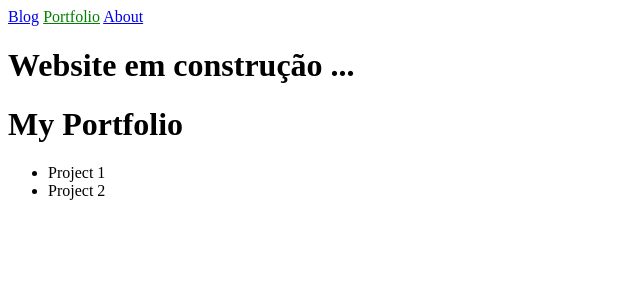
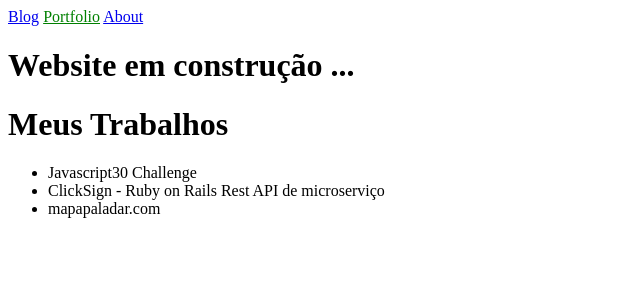
Before and after one commit to APonce911/jekyll-mywebsite, a Jekyll site: the page built from portfolio.html, in a window 1280 px wide. Shown: the top 300 px of the page, without its empty margins (0-640 px from the left). Built offline with Jekyll 4.4.1, drawn with Linux system fonts in a browser that asks for light colours.

Commit message:
portfolio titles

```diff
--- a/portfolio.html
+++ b/portfolio.html
@@ -2,9 +2,10 @@
 <!-- layout: default -->
 title: Portfolio
 ---
-<h1>My Portfolio</h1>
+<h1>Meus Trabalhos</h1>
 
 <ul>
-    <li>Project 1</li>
-    <li>Project 2</li>
+    <li>Javascript30 Challenge</li>
+    <li>ClickSign - Ruby on Rails Rest API de microserviço</li>
+    <li>mapapaladar.com</li>
 </ul>
```
